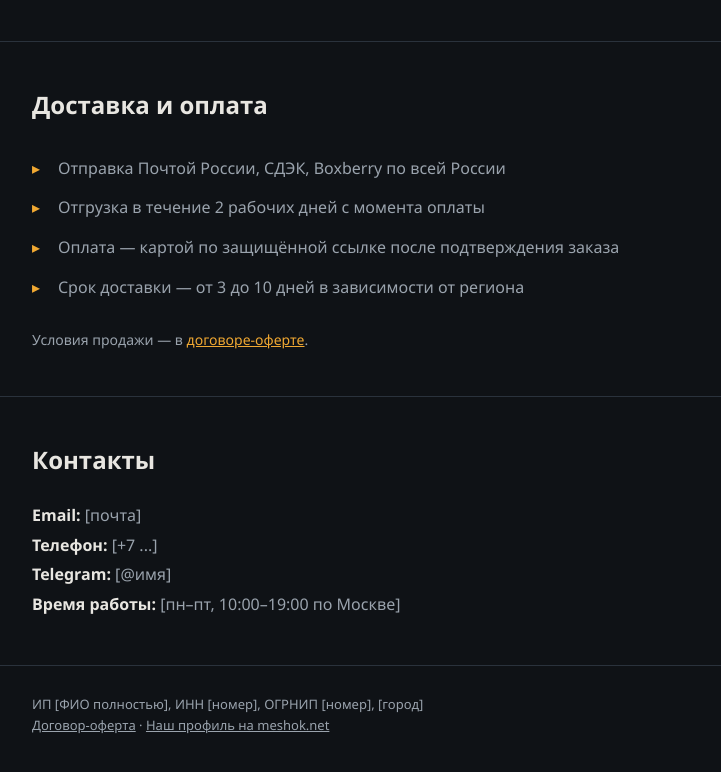
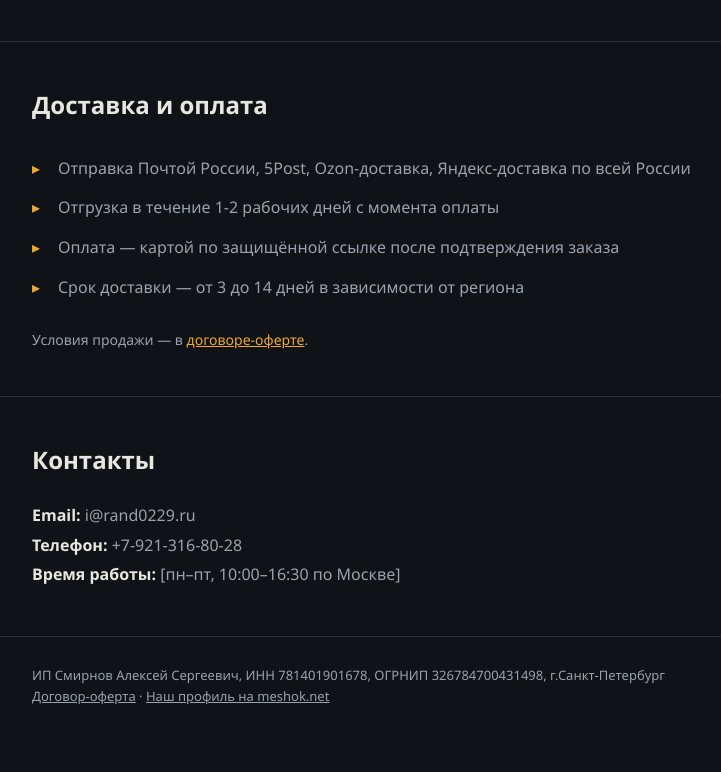
Before and after one commit to 0229rand-cell/zx-hobby, a plain HTML site: page index.html in a window 1280 px wide. Shown: the part 1224-1996 px from the top of the page, without its empty margins (148-869 px from the left). After the commit the page ends 1970 px from the top, so only its background shows below. Drawn offline with Linux system fonts and the light colour scheme.

Commit message:
Update index.html

```diff
--- a/index.html
+++ b/index.html
@@ -127,10 +127,10 @@
   <div class="wrap">
     <h2>Доставка и оплата</h2>
     <ul class="features">
-      <li>Отправка Почтой России, СДЭК, Boxberry по всей России</li>
-      <li>Отгрузка в течение 2 рабочих дней с момента оплаты</li>
+      <li>Отправка Почтой России, 5Post, Ozon-доставка, Яндекс-доставка по всей России</li>
+      <li>Отгрузка в течение 1-2 рабочих дней с момента оплаты</li>
       <li>Оплата — картой по защищённой ссылке после подтверждения заказа</li>
-      <li>Срок доставки — от 3 до 10 дней в зависимости от региона</li>
+      <li>Срок доставки — от 3 до 14 дней в зависимости от региона</li>
     </ul>
     <p class="note">Условия продажи — в <a href="offer.html">договоре-оферте</a>.</p>
   </div>
@@ -139,16 +139,15 @@
 <section id="contacts" class="contacts">
   <div class="wrap">
     <h2>Контакты</h2>
-    <p><strong>Email:</strong> [почта]</p>
-    <p><strong>Телефон:</strong> [+7 ...]</p>
-    <p><strong>Telegram:</strong> [@имя]</p>
-    <p><strong>Время работы:</strong> [пн–пт, 10:00–19:00 по Москве]</p>
+    <p><strong>Email:</strong> i@rand0229.ru</p>
+    <p><strong>Телефон:</strong> +7-921-316-80-28</p>
+    <p><strong>Время работы:</strong> [пн–пт, 10:00–16:30 по Москве]</p>
   </div>
 </section>
 
 <footer>
   <div class="wrap">
-    ИП [ФИО полностью], ИНН [номер], ОГРНИП [номер], [город]<br>
+    ИП Смирнов Алексей Сергеевич, ИНН 781401901678, ОГРНИП 326784700431498, г.Санкт-Петербург<br>
     <a href="offer.html">Договор-оферта</a> · <a href="[ссылка на профиль meshok]">Наш профиль на meshok.net</a>
   </div>
 </footer>
```
